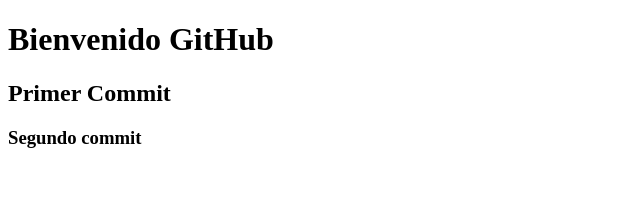
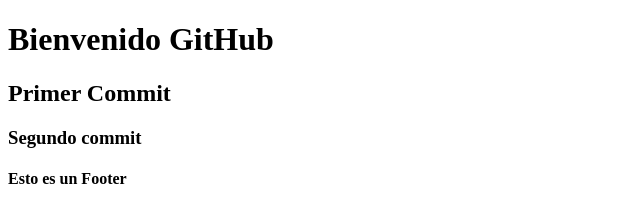
Before and after one commit to nicolasmariscal9/clase--10, a plain HTML site: page index.html in a window 1280 px wide. Shown: the whole page, without its empty margins (0-640 px from the left). Drawn offline with Linux system fonts and the light colour scheme.

Commit message:
Creamos un Footer

```diff
--- a/index.html
+++ b/index.html
@@ -10,5 +10,8 @@
     <h1>Bienvenido GitHub</h1>
     <h2>Primer Commit</h2>
     <h3>Segundo commit</h3>
+    <footer>
+        <h4>Esto es un Footer</h4>
+    </footer>
 </body>
 </html>
```
